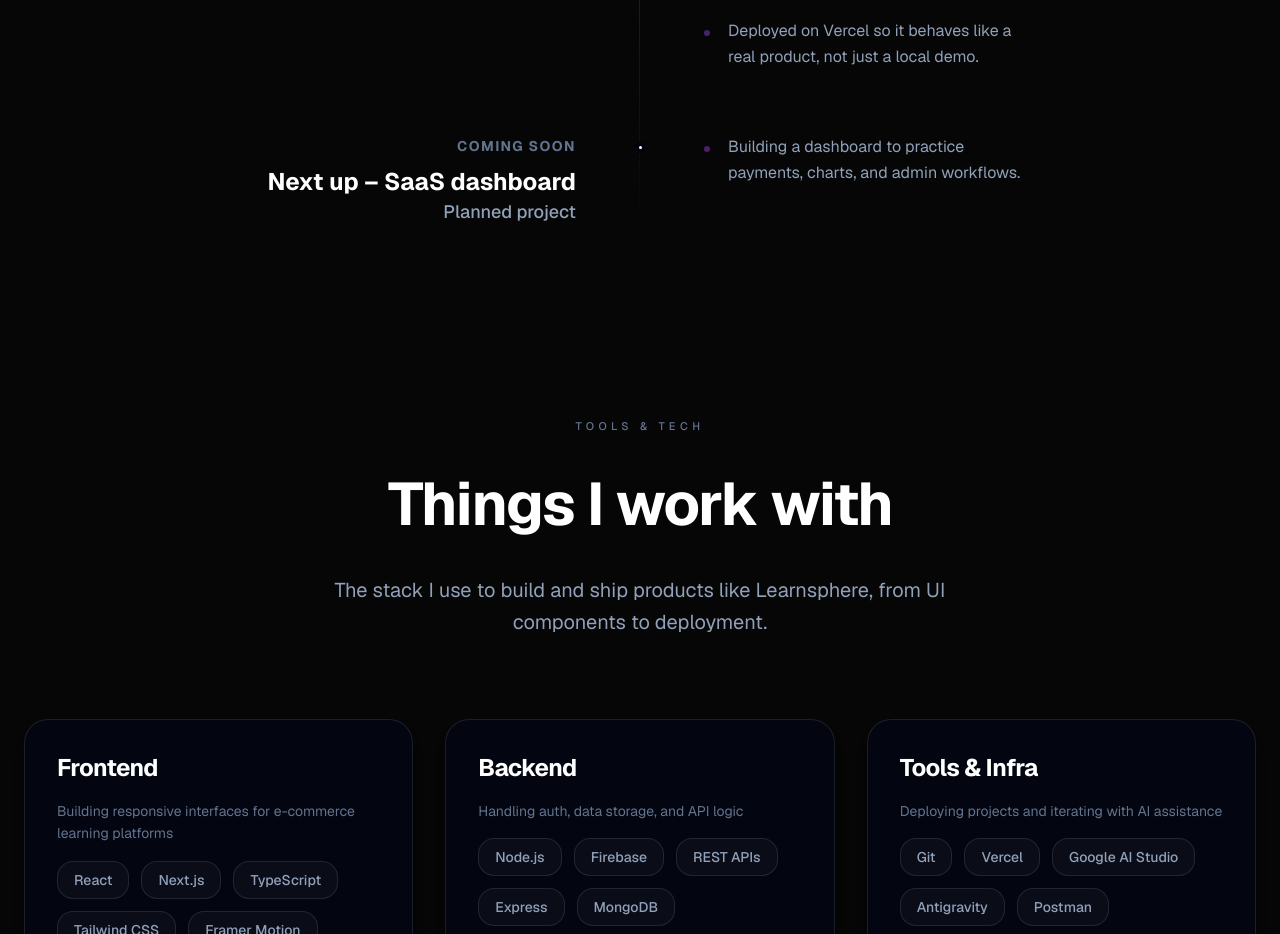
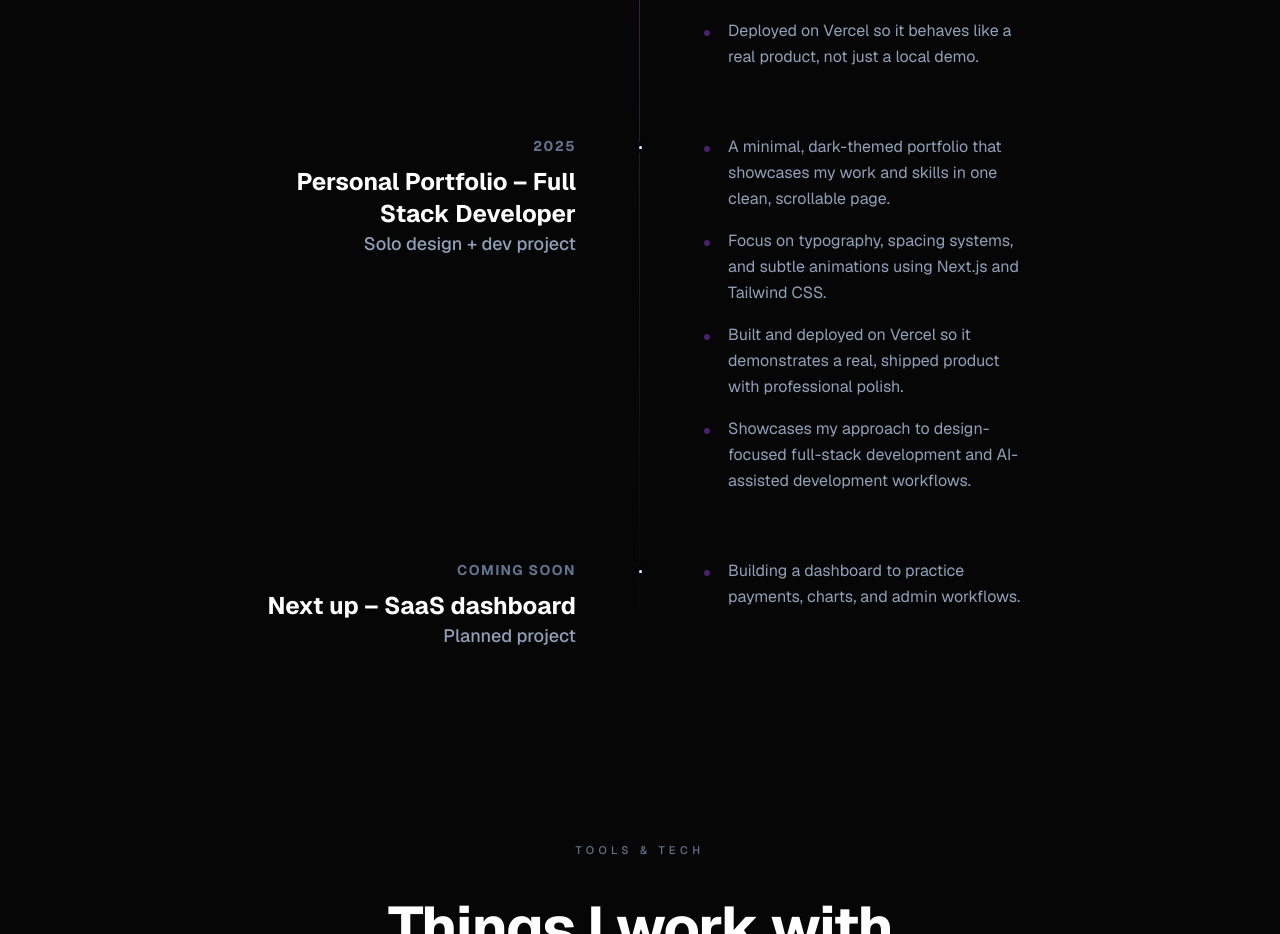
Before and after one commit to onu24/potfolio, a Next.js app: page / in a window 1280 px wide. Shown: the part 3420-4354 px from the top of the page. Built offline with nearby package versions, Linux system fonts and the light colour scheme.

Commit message:
Add portfolio project to timeline and enhance tech stack hover animations

```diff
--- a/components/experience-section.tsx
+++ b/components/experience-section.tsx
@@ -12,6 +12,17 @@ const experiences = [
       "Used Google AI Studio and Antigravity to iterate faster on frontend logic and backend workflows.",
       "Implemented Firebase for auth and database, keeping the architecture simple but reliable.",
       "Deployed on Vercel so it behaves like a real product, not just a local demo.",
+    ],
+  },
+  {
+    role: "Personal Portfolio – Full Stack Developer",
+    company: "Solo design + dev project",
+    period: "2025",
+    points: [
+      "A minimal, dark-themed portfolio that showcases my work and skills in one clean, scrollable page.",
+      "Focus on typography, spacing systems, and subtle animations using Next.js and Tailwind CSS.",
+      "Built and deployed on Vercel so it demonstrates a real, shipped product with professional polish.",
+      "Showcases my approach to design-focused full-stack development and AI-assisted development workflows.",
     ],
   },
   {
--- a/components/tech-stack-section.tsx
+++ b/components/tech-stack-section.tsx
@@ -74,7 +74,7 @@ export function TechStackSection() {
                 {stack.items.map((item) => (
                   <span
                     key={item}
-                    className="px-4 py-2 rounded-xl bg-white/[0.03] border border-white/10 text-slate-400 text-sm font-medium hover:text-white hover:bg-white/[0.08] hover:border-white/20 transition-all duration-300"
+                    className="px-4 py-2 rounded-xl bg-white/[0.03] border border-white/10 text-slate-400 text-sm font-medium hover:text-white hover:bg-white/[0.08] hover:border-white/20 hover:scale-105 hover:shadow-[0_0_20px_rgba(124,58,237,0.3)] transition-all duration-300 cursor-default"
                   >
                     {item}
                   </span>
```
